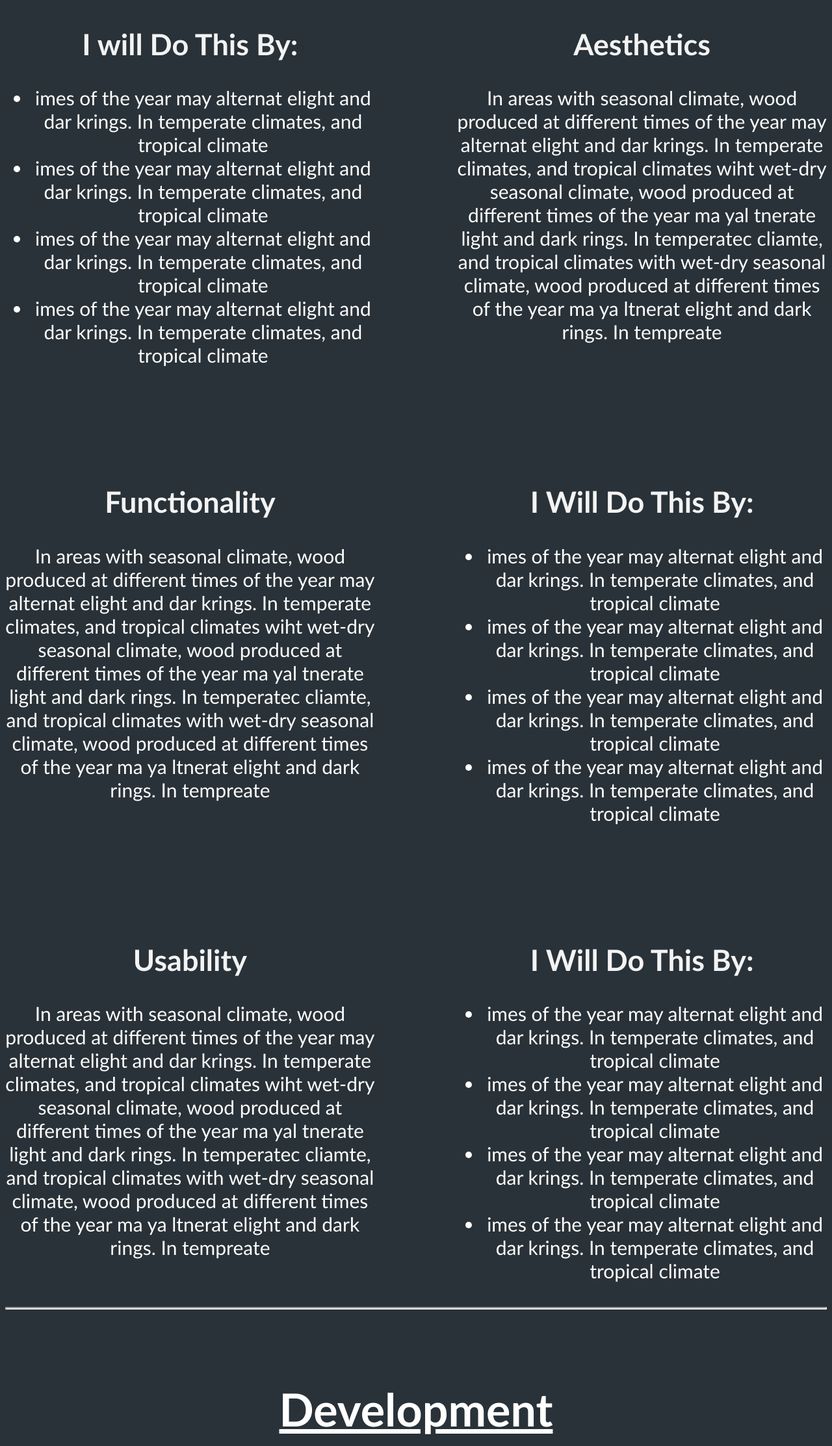
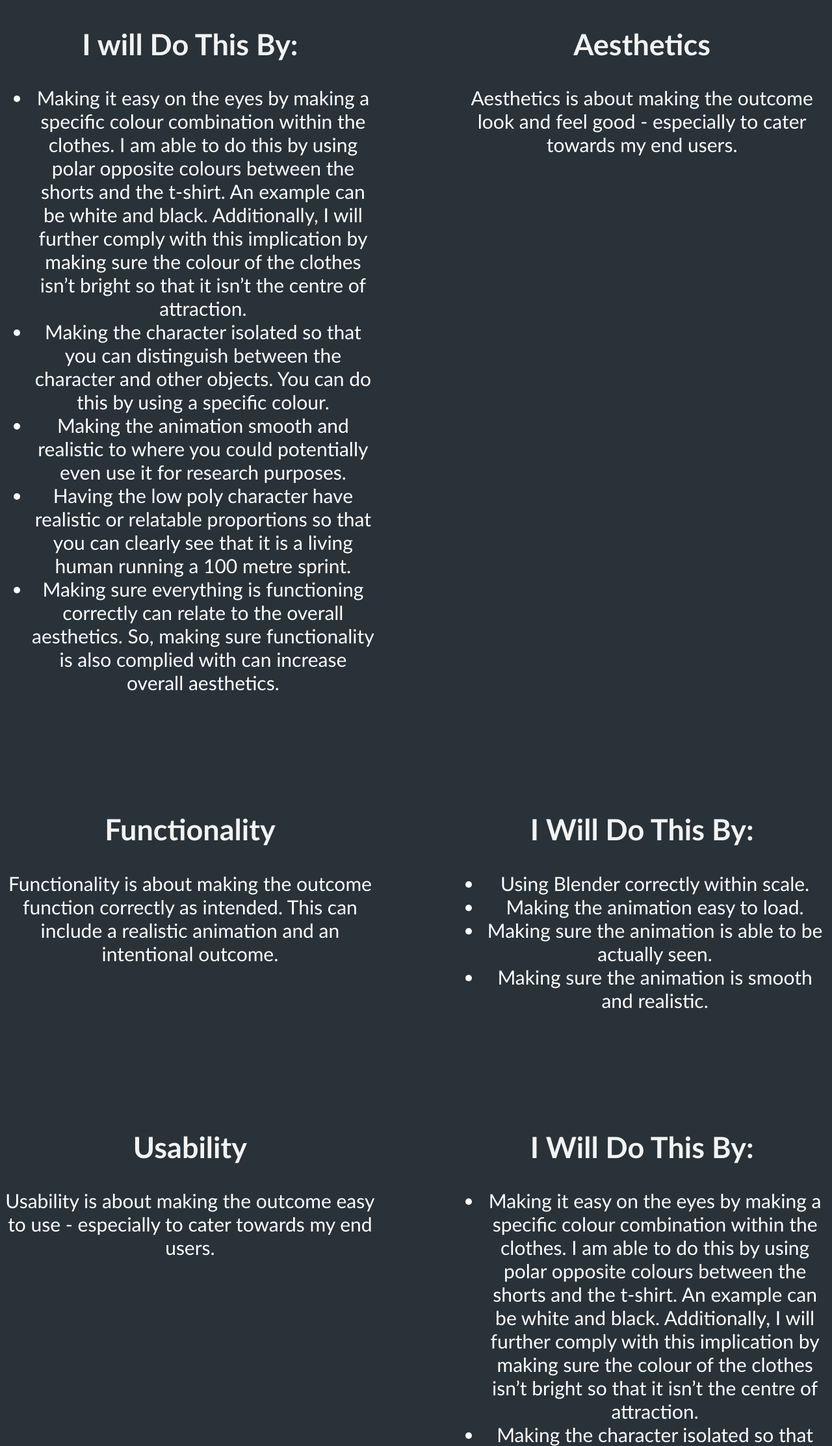
Before and after one commit to bnuaWSCW/Year11Portfolio, a plain HTML site: page project1.html in a window 1280 px wide. Shown: the part 4703-6928 px from the top of the page at 65% size. Drawn offline with Linux system fonts and the light colour scheme.

Commit message:
fdsafdsasdfsfdsfdaasdsfd

```diff
--- a/project1.html
+++ b/project1.html
@@ -178,17 +178,18 @@
 
     <div id="aesthetics1">
         <h2 class="aestitle">Aesthetics</h2>
-        <p class="aesthetics">In areas with seasonal climate, wood produced at different times of the year may alternat elight and dar krings. In temperate climates, and tropical climates wiht wet-dry seasonal climate, wood produced at different times of the year ma yal tnerate light and dark rings. In temperatec cliamte, and tropical climates with wet-dry seasonal climate, wood produced at different times of the year ma ya ltnerat elight and dark rings. In tempreate
+        <p class="aesthetics">Aesthetics is about making the outcome look and feel good - especially to cater towards my end users.
         </p>
     </div>
     <div id="widothis1">
         <h2 class="implititle">I will Do This By:</h2>
         <ul class="endusers1">
-            <li>imes of the year may alternat elight and dar krings. In temperate climates, and tropical climate</li>
-            <li>imes of the year may alternat elight and dar krings. In temperate climates, and tropical climate</li>
-            <li>imes of the year may alternat elight and dar krings. In temperate climates, and tropical climate</li>
-            <li>imes of the year may alternat elight and dar krings. In temperate climates, and tropical climate</li>
-        </ul>
+            <li>Making it easy on the eyes by making a specific colour combination within the clothes. I am able to do this by using polar opposite colours between the shorts and the t-shirt. An example can be white and black. Additionally, I will further comply with this implication by making sure the colour of the clothes isn’t bright so that it isn’t the centre of attraction.
+            </li>
+            <li>Making the character isolated so that you can distinguish between the character and other objects. You can do this by using a specific colour.</li>
+            <li>Making the animation smooth and realistic to where you could potentially even use it for research purposes.</li>
+            <li>Having the low poly character have realistic or relatable proportions so that you can clearly see that it is a living human running a 100 metre sprint.</li>
+            <li>Making sure everything is functioning correctly can relate to the overall aesthetics. So, making sure functionality is also complied with can increase overall aesthetics.</li>
     </div>
 
     <div style="clear:both;"></div>
@@ -201,17 +202,16 @@
 
     <div id="widothis1">
         <h2 class="implititle">Functionality</h2>
-        <p class="endusers1">In areas with seasonal climate, wood produced at different times of the year may alternat elight and dar krings. In temperate climates, and tropical climates wiht wet-dry seasonal climate, wood produced at different times of the year ma yal tnerate light and dark rings. In temperatec cliamte, and tropical climates with wet-dry seasonal climate, wood produced at different times of the year ma ya ltnerat elight and dark rings. In tempreate
+        <p class="endusers1">Functionality is about making the outcome function correctly as intended. This can include a realistic animation and an intentional outcome.
         </p>
     </div>
     <div id="aesthetics1">
         <h2 class="aestitle">I Will Do This By:</h2>
         <ul class="aesthetics">
-            <li>imes of the year may alternat elight and dar krings. In temperate climates, and tropical climate</li>
-            <li>imes of the year may alternat elight and dar krings. In temperate climates, and tropical climate</li>
-            <li>imes of the year may alternat elight and dar krings. In temperate climates, and tropical climate</li>
-            <li>imes of the year may alternat elight and dar krings. In temperate climates, and tropical climate</li>
-        </ul>
+            <li>Using Blender correctly within scale.</li>
+            <li>Making the animation easy to load.</li>
+            <li>Making sure the animation is able to be actually seen.</li>
+            <li>Making sure the animation is smooth and realistic.</li>
     </div>
 
     <div style="clear:both;"></div>
@@ -224,16 +224,18 @@
 
     <div id="widothis1">
         <h2 class="implititle">Usability</h2>
-        <p class="endusers1">In areas with seasonal climate, wood produced at different times of the year may alternat elight and dar krings. In temperate climates, and tropical climates wiht wet-dry seasonal climate, wood produced at different times of the year ma yal tnerate light and dark rings. In temperatec cliamte, and tropical climates with wet-dry seasonal climate, wood produced at different times of the year ma ya ltnerat elight and dark rings. In tempreate
+        <p class="endusers1">Usability is about making the outcome easy to use - especially to cater towards my end users.
         </p>
     </div>
     <div id="aesthetics1">
         <h2 class="aestitle">I Will Do This By:</h2>
         <ul class="aesthetics">
-            <li>imes of the year may alternat elight and dar krings. In temperate climates, and tropical climate</li>
-            <li>imes of the year may alternat elight and dar krings. In temperate climates, and tropical climate</li>
-            <li>imes of the year may alternat elight and dar krings. In temperate climates, and tropical climate</li>
-            <li>imes of the year may alternat elight and dar krings. In temperate climates, and tropical climate</li>
+            <li>Making it easy on the eyes by making a specific colour combination within the clothes. I am able to do this by using polar opposite colours between the shorts and the t-shirt. An example can be white and black. Additionally, I will further comply with this implication by making sure the colour of the clothes isn’t bright so that it isn’t the centre of attraction.
+            </li>
+            <li>Making the character isolated so that you can distinguish between the character and other objects. You can do this by using a specific colour.</li>
+            <li>Making the animation smooth and realistic to where you could potentially even use it for research purposes.</li>
+            <li>Having the low poly character have realistic or relatable proportions so that you can clearly see that it is a living human running a 100 metre sprint.</li>
+            <li>Making sure everything is functioning correctly can relate to the overall aesthetics. So, making sure functionality is also complied with can increase overall aesthetics.</li>
         </ul>
     </div>
 
```
